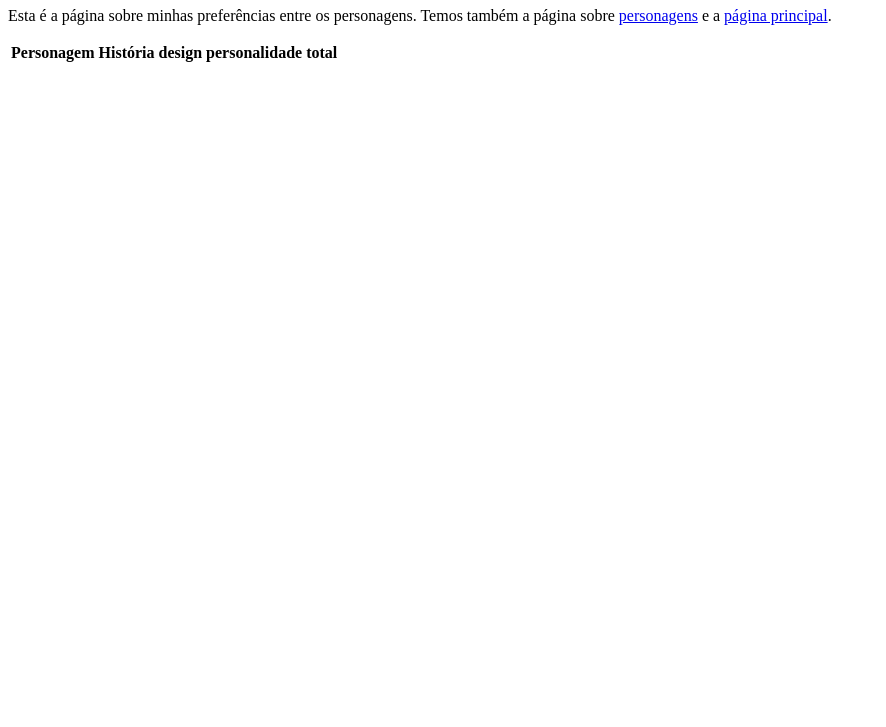
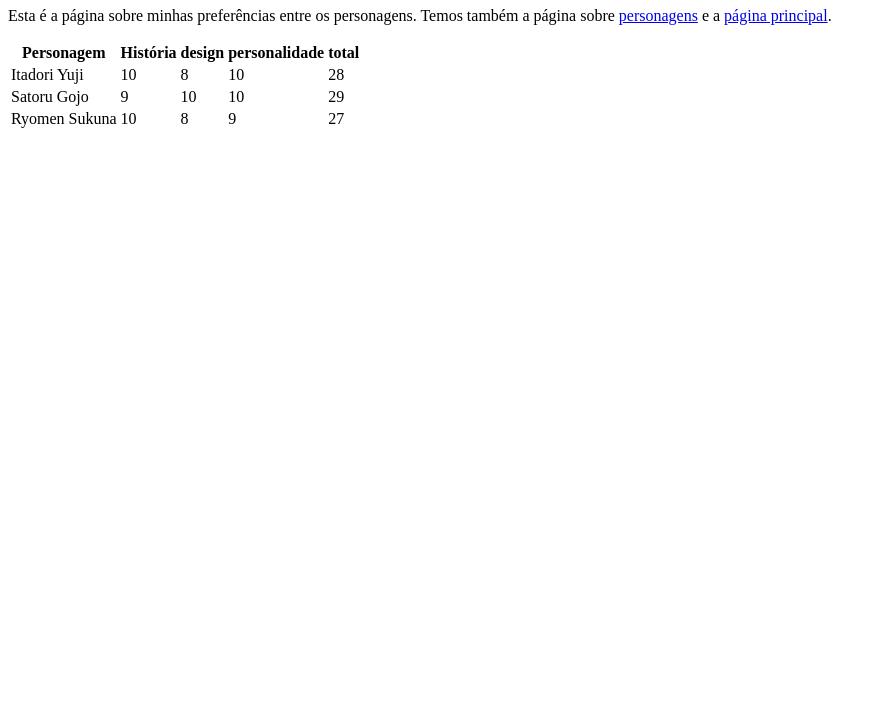
Before and after one commit to ufjf-dcc202/ufjf-dcc202-2023-3-b-atv5-ian-naka, a website: page preferencias.html in a window 1280 px wide. Shown: the part 73-800 px from the top of the page, without its empty margins (0-886 px from the left). Drawn offline with Linux system fonts and the light colour scheme.

Commit message:
Finaliza a construção da tabela de preferencias

```diff
--- a/preferencias.html
+++ b/preferencias.html
@@ -17,6 +17,27 @@
                 <th>personalidade</th>
                 <th>total</th>
             </tr>
+            <tr>
+                <td>Itadori Yuji</td>
+                <td>10</td>
+                <td>8</td>
+                <td>10</td>
+                <td>28</td>
+            </tr>
+            <tr>
+                <td>Satoru Gojo</td>
+                <td>9</td>
+                <td>10</td>
+                <td>10</td>
+                <td>29</td>
+            </tr>
+            <tr>
+                <td>Ryomen Sukuna</td>
+                <td>10</td>
+                <td>8</td>
+                <td>9</td>
+                <td>27</td>
+            </tr>
         </table>
 
 
```
